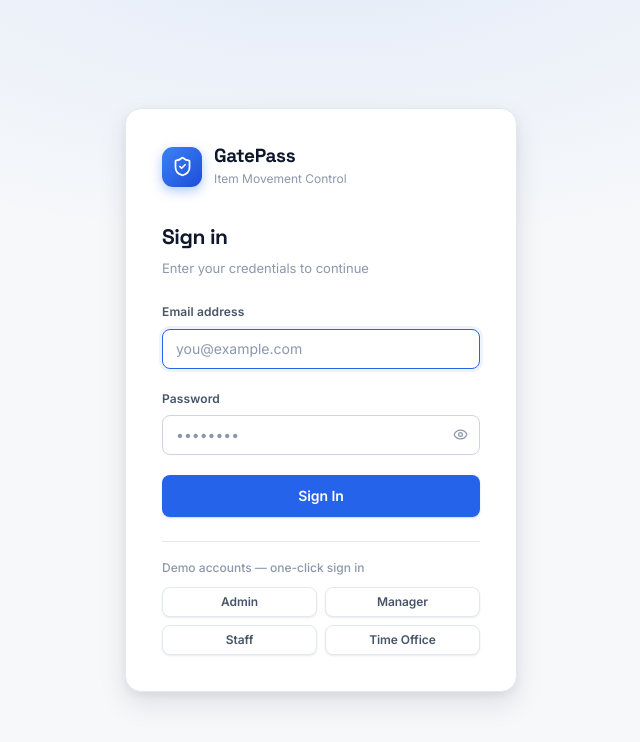
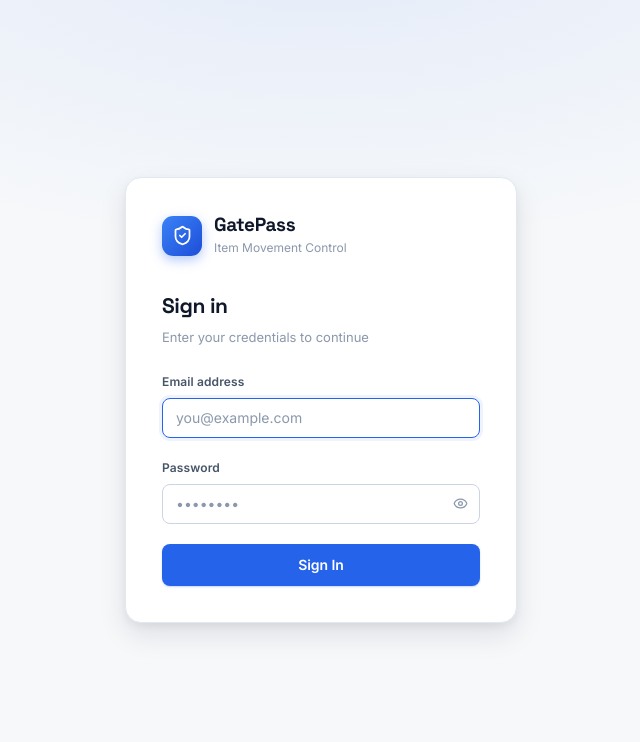
Before and after one commit to angadharora-droid/Gate-pass, a React (Vite) app in the folder frontend/: page /login in a window 1280 px wide. Shown: the top 742 px of the page, without its empty margins (319-959 px from the left). Built offline with nearby package versions, Linux system fonts and the light colour scheme.

Commit message:
remove demo account quick sign-in from login page

```diff
--- a/frontend/src/index.css
+++ b/frontend/src/index.css
@@ -970,12 +970,6 @@ a.pass-number:hover { text-decoration: underline; text-underline-offset: 3px; }
   color: var(--text3);
   margin-bottom: 24px;
 }
-.demo-grid {
-  display: grid;
-  grid-template-columns: 1fr 1fr;
-  gap: 8px;
-}
-
 /* ─── ITEMS LIST IN PASS ───────────────────── */
 .items-list { display: flex; flex-direction: column; gap: 8px; }
 .item-row {
--- a/frontend/src/pages/LoginPage.jsx
+++ b/frontend/src/pages/LoginPage.jsx
@@ -2,13 +2,6 @@ import { useState } from 'react';
 import { useAuth } from '../context/AuthContext';
 import { useNavigate } from 'react-router-dom';
 import { AlertTriangle, ShieldCheck, Eye, EyeOff } from 'lucide-react';
-
-const DEMO_ACCOUNTS = [
-  { label: 'Admin',       email: 'arjun@hotel.com',  password: 'admin123' },
-  { label: 'Manager',     email: 'priya@hotel.com',  password: 'pass123' },
-  { label: 'Staff',       email: 'vikram@hotel.com', password: 'pass123' },
-  { label: 'Time Office', email: 'karan@hotel.com',  password: 'pass123' },
-];
 
 export default function LoginPage() {
   const [email, setEmail] = useState('');
@@ -31,14 +24,6 @@ export default function LoginPage() {
     } finally {
       setLoading(false);
     }
-  };
-
-  const quickLogin = (acc) => {
-    setEmail(acc.email);
-    setPassword(acc.password);
-    setTimeout(() => {
-      login(acc.email, acc.password).then(() => navigate('/')).catch(e => setError(e.message));
-    }, 80);
   };
 
   return (
@@ -108,19 +93,6 @@ export default function LoginPage() {
             ? <><div className="spinner" style={{ width: 16, height: 16, borderTopColor: '#fff' }} /> Signing in…</>
             : 'Sign In'}
         </button>
-
-        <hr className="divider" style={{ margin: '24px 0 16px' }} />
-
-        <div style={{ fontSize: 12, fontWeight: 500, color: 'var(--text3)', marginBottom: 10 }}>
-          Demo accounts — one-click sign in
-        </div>
-        <div className="demo-grid">
-          {DEMO_ACCOUNTS.map(acc => (
-            <button key={acc.email} type="button" className="btn btn-ghost btn-sm" onClick={() => quickLogin(acc)}>
-              {acc.label}
-            </button>
-          ))}
-        </div>
       </form>
     </div>
   );
```
